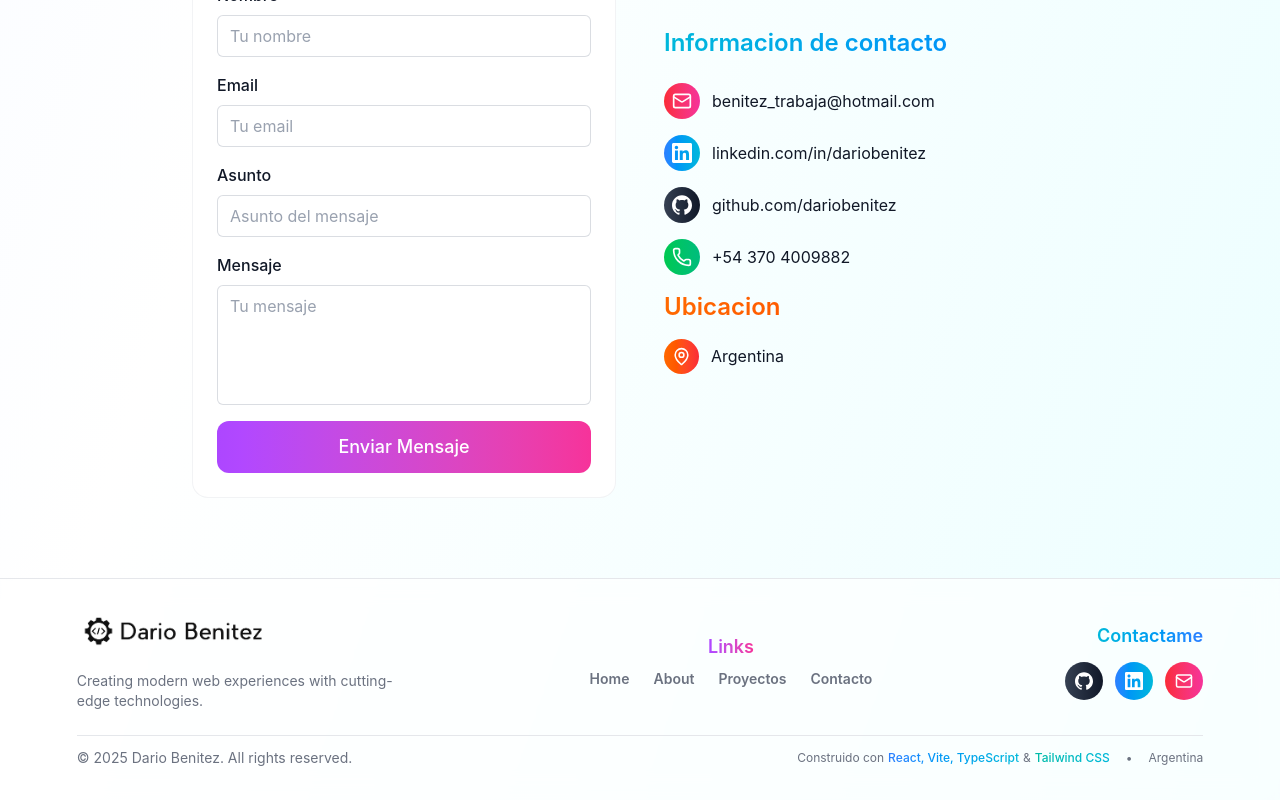
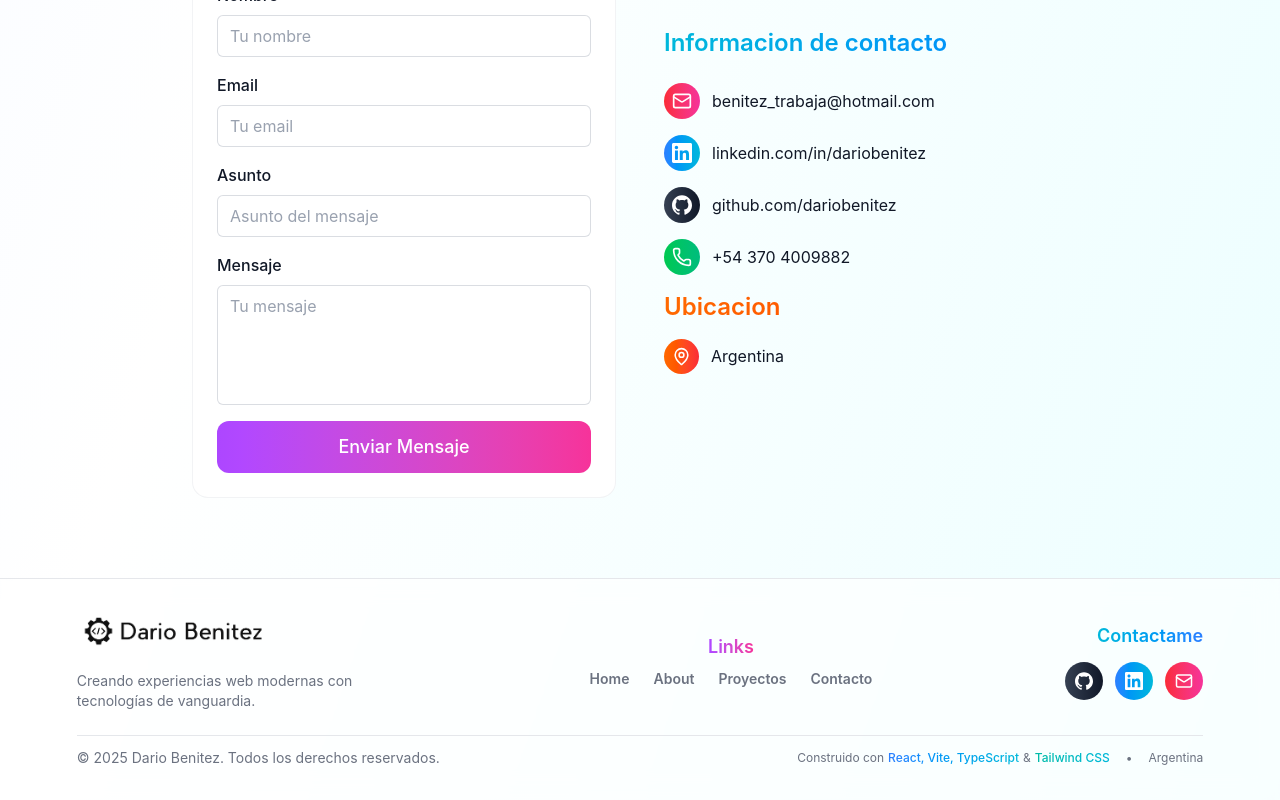
Before and after one commit to DDarioBenitez/portfolio, a React (Vite) app: page / in a window 1280 px wide. Shown: the part 2987-3787 px from the top of the page. Built offline with nearby package versions, Linux system fonts and the light colour scheme.

Commit message:
update: change language in footer text

```diff
--- a/src/components/Footer.tsx
+++ b/src/components/Footer.tsx
@@ -17,7 +17,7 @@ export default function Footer({ isDarkMode }: FooterProps) {
                             alt="Dario Benitez Logo"
                             className="h-10 w-auto transition-opacity duration-300 mb-3"
                         />
-                        <p className="text-text-muted text-sm max-w-xs">Creating modern web experiences with cutting-edge technologies.</p>
+                        <p className="text-text-muted text-sm max-w-xs">Creando experiencias web modernas con tecnologías de vanguardia.</p>
                     </div>
 
                     {/* Links */}
@@ -95,7 +95,7 @@ export default function Footer({ isDarkMode }: FooterProps) {
 
                 <div className="flex flex-col md:flex-row justify-between items-center gap-3">
                     {/* Copyright */}
-                    <p className="text-text-muted text-sm">© {new Date().getFullYear()} Dario Benitez. All rights reserved.</p>
+                    <p className="text-text-muted text-sm">© {new Date().getFullYear()} Dario Benitez. Todos los derechos reservados.</p>
                     <div className="flex flex-col items-center gap-2 text-xs sm:flex-row sm:gap-4">
                         <span className="text-text-muted flex items-center gap-1 text-center sm:text-left">
                             Construido con
```
